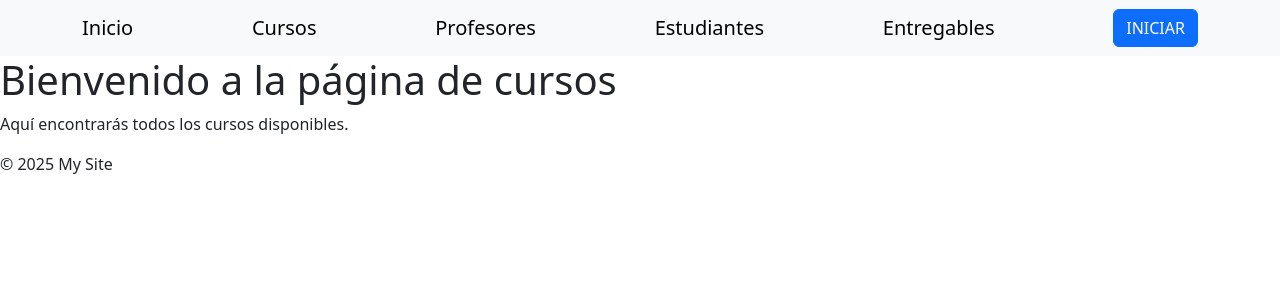
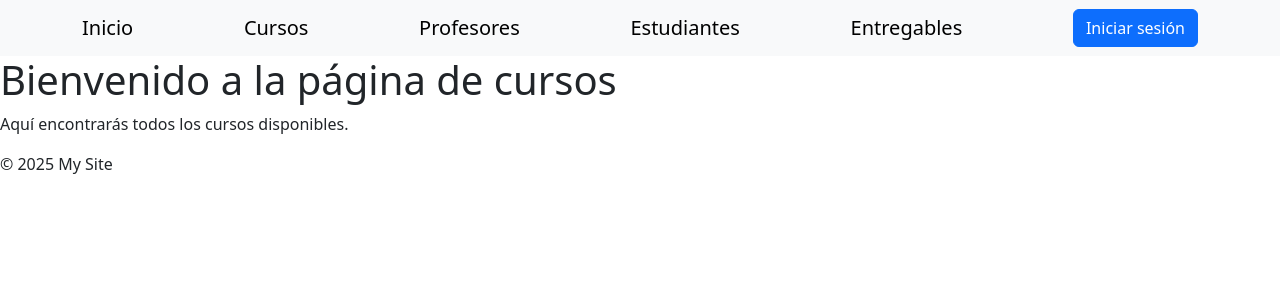
Before and after one commit to CarlosLaboratorio/PythonProyecto1, a Django app: page /cursos/ in a window 1280 px wide. Shown: the top 300 px of the page. Run offline with Django 5.2, Linux system fonts and the light colour scheme.

Commit message:
Changed detail name

```diff
--- a/Proyecto1/templates/base.html
+++ b/Proyecto1/templates/base.html
@@ -14,7 +14,7 @@
                     <a class="navbar-brand" href="{% url 'myapp:profesores' %}">Profesores</a>
                     <a class="navbar-brand" href="{% url 'myapp:estudiantes' %}">Estudiantes</a>
                     <a class="navbar-brand" href="{% url 'myapp:entregables' %}">Entregables</a>
-                    <a class="btn btn-primary" href="#NADAAUN">INICIAR</a> </div>
+                    <a class="btn btn-primary" href="#NADAAUN">Iniciar sesión</a> </div>
             </nav>
         </header>
         <main>
```
